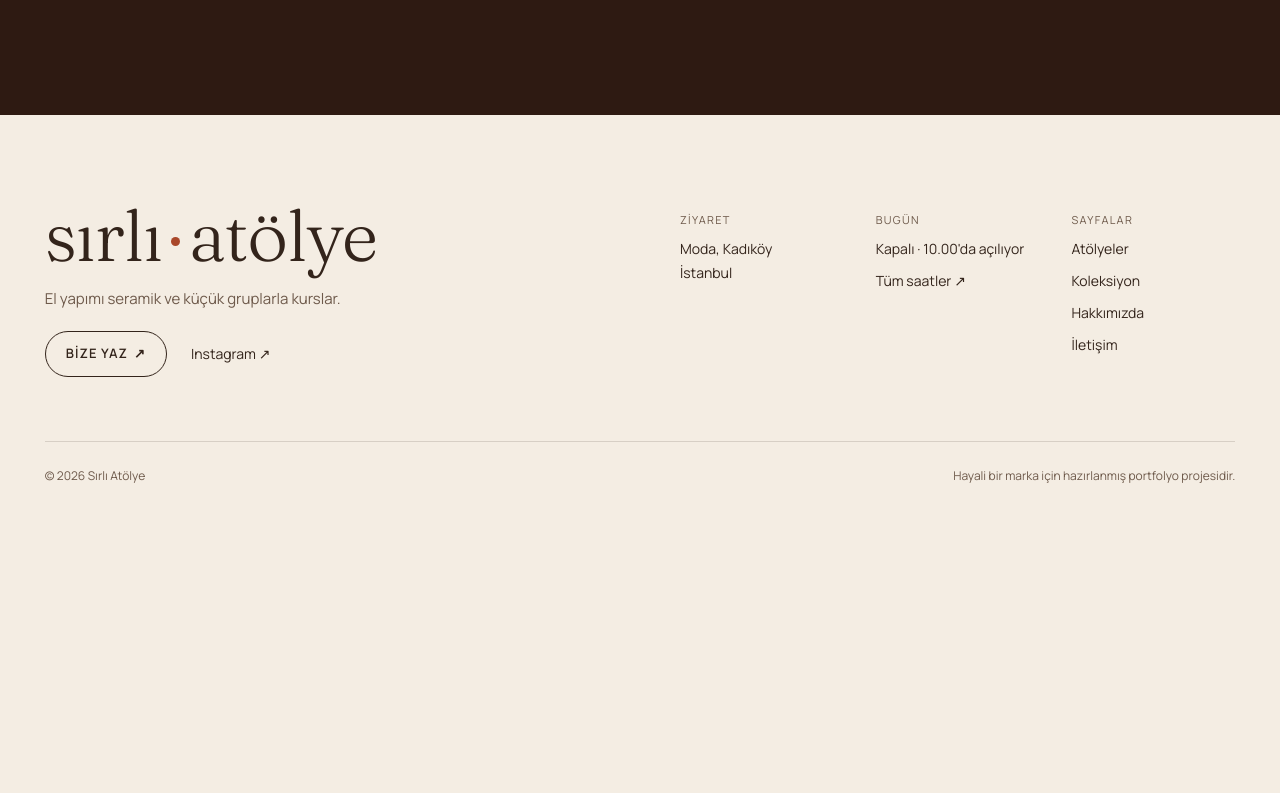
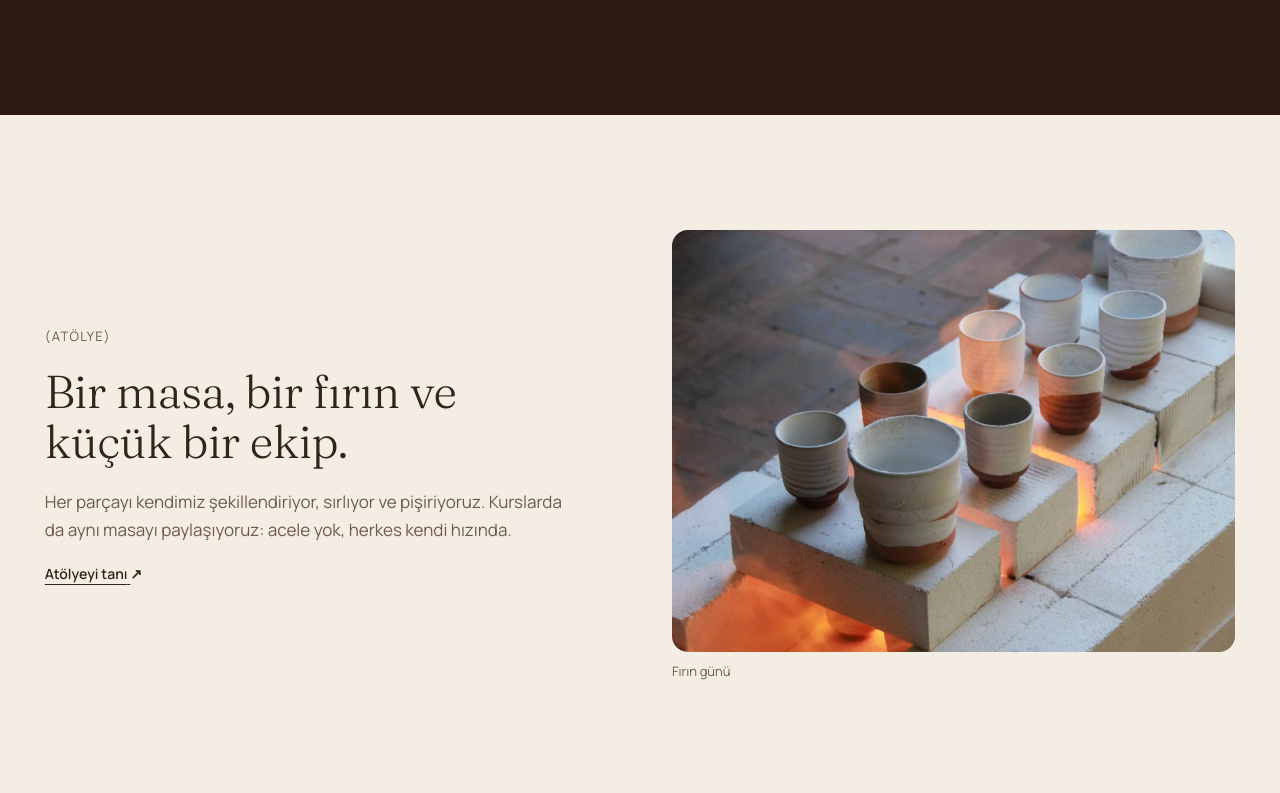
Before and after one commit to sevvalsaygat/mysterious-workshop, a Next.js app: page / in a window 1280 px wide. Shown: the part 2967-3760 px from the top of the page. Before the commit the page ends 3484 px from the top, so only its background shows below. Built offline with nearby package versions, Linux system fonts and the light colour scheme.

Commit message:
feat: add home studio section and text link component

```diff
--- a/app/page.tsx
+++ b/app/page.tsx
@@ -7,6 +7,7 @@ const HomePage: React.FC = () => {
       <Home.Intro />
       <Home.Workshops />
       <Home.Collection />
+      <Home.Studio />
     </>
   );
 };
--- /dev/null
+++ b/components/TextLink/index.tsx
@@ -0,0 +1,32 @@
+import Link from "next/link";
+
+import cn from "classnames";
+
+type TextLinkPropTypes = {
+  href: string;
+  title: string;
+  className?: string;
+};
+
+// Always-underlined text link with an arrow that nudges on hover; takes the text colour around it.
+const TextLink: React.FC<TextLinkPropTypes> = ({ href, title, className }) => {
+  return (
+    <Link
+      href={href}
+      className={cn(
+        "group self-start text-sm font-semibold underline underline-offset-[5px]",
+        className,
+      )}
+    >
+      {title}{" "}
+      <span
+        aria-hidden="true"
+        className="inline-block transition-transform duration-250 group-hover:translate-x-0.5 group-hover:-translate-y-0.5"
+      >
+        ↗
+      </span>
+    </Link>
+  );
+};
+
+export default TextLink;
--- a/components/index.ts
+++ b/components/index.ts
@@ -1,2 +1,3 @@
 export { default as Button } from "./Button";
 export { default as Layout } from "./Layout";
+export { default as TextLink } from "./TextLink";
--- a/containers/Home/Intro/index.tsx
+++ b/containers/Home/Intro/index.tsx
@@ -1,4 +1,4 @@
-import Link from "next/link";
+import { TextLink } from "@app/components";
 
 const Intro: React.FC = () => {
   return (
@@ -17,18 +17,7 @@ const Intro: React.FC = () => {
             veriyor; sofralar için kase, kupa ve tabaklar üretiyoruz. Her parça
             çarkta ya da elde şekilleniyor, atölyenin kendi fırınında pişiyor.
           </p>
-          <Link
-            href="/about"
-            className="group self-start text-sm font-semibold underline underline-offset-[5px]"
-          >
-            Hakkımızda{" "}
-            <span
-              aria-hidden="true"
-              className="inline-block transition-transform duration-250 group-hover:translate-x-0.5 group-hover:-translate-y-0.5"
-            >
-              ↗
-            </span>
-          </Link>
+          <TextLink href="/about" title="Hakkımızda" />
         </div>
       </div>
     </section>
--- /dev/null
+++ b/containers/Home/Studio/index.tsx
@@ -0,0 +1,44 @@
+import Image from "next/image";
+
+import { TextLink } from "@app/components";
+
+import kilnImage from "@/public/images/firin.webp";
+
+const Studio: React.FC = () => {
+  return (
+    <section className="bg-cream text-earth">
+      <div className="mx-auto grid max-w-page grid-cols-[repeat(auto-fit,minmax(min(100%,420px),1fr))] items-center gap-x-16 gap-y-12 px-gutter py-[clamp(72px,9vw,128px)]">
+        <div className="flex max-w-130 flex-col gap-5">
+          <span className="text-[13px] tracking-widest text-muted uppercase">
+            (Atölye)
+          </span>
+          <h2 className="font-serif text-[clamp(32px,3.6vw,52px)] leading-[1.1] font-light tracking-[-0.01em]">
+            Bir masa, bir fırın ve küçük bir ekip.
+          </h2>
+          <p className="text-[17px] leading-[1.65] text-muted">
+            Her parçayı kendimiz şekillendiriyor, sırlıyor ve pişiriyoruz.
+            Kurslarda da aynı masayı paylaşıyoruz: acele yok, herkes kendi
+            hızında.
+          </p>
+          <TextLink href="/about" title="Atölyeyi tanı" />
+        </div>
+
+        <figure className="flex flex-col gap-2.5">
+          <div className="relative aspect-4/3 overflow-hidden rounded-2xl bg-sand">
+            <Image
+              src={kilnImage}
+              alt="Fırın tuğlaları üstünde yeni pişmiş kupalar"
+              fill
+              placeholder="blur"
+              sizes="(min-width: 1440px) 640px, (min-width: 904px) 46vw, 100vw"
+              className="object-cover"
+            />
+          </div>
+          <figcaption className="text-[13px] text-muted">Fırın günü</figcaption>
+        </figure>
+      </div>
+    </section>
+  );
+};
+
+export default Studio;
--- a/containers/Home/index.ts
+++ b/containers/Home/index.ts
@@ -1,8 +1,9 @@
 import Collection from "./Collection";
 import Hero from "./Hero";
 import Intro from "./Intro";
+import Studio from "./Studio";
 import Workshops from "./Workshops";
 
-const Home = { Hero, Intro, Workshops, Collection };
+const Home = { Hero, Intro, Workshops, Collection, Studio };
 
 export default Home;
```
